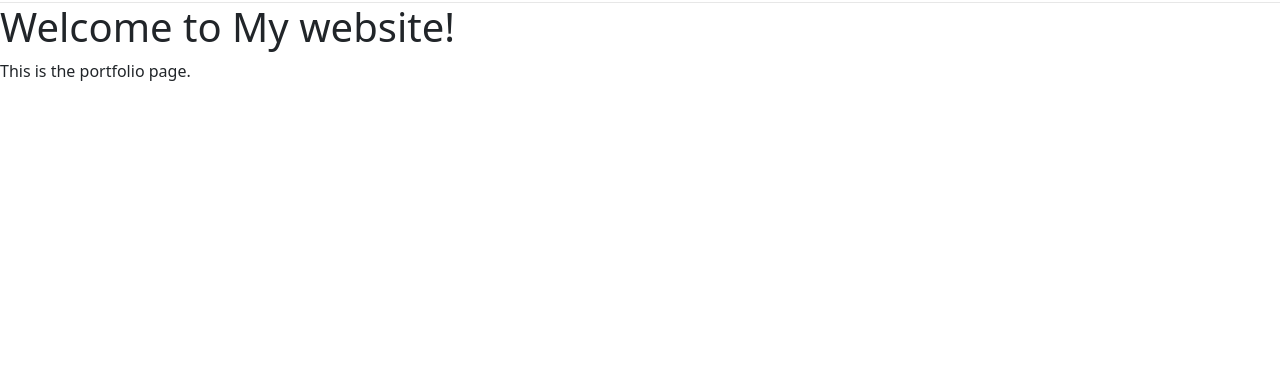
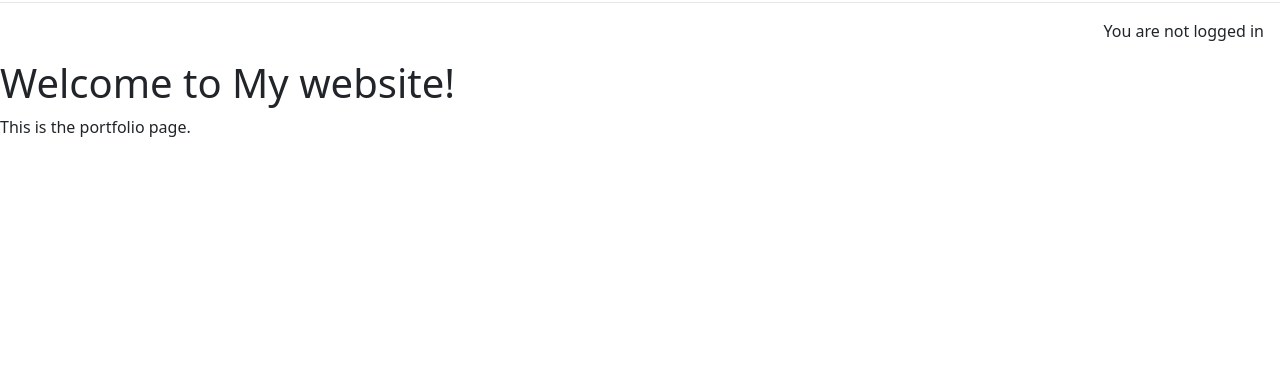
Before and after one commit to phoebeW17/sharp_sound_vision, a Django app: page /portfolio/ in a window 1280 px wide. Shown: the part 54-420 px from the top of the page. Run offline with Django 4.2, Linux system fonts and the light colour scheme.

Commit message:
add DTL tag conditional logic to base.html

```diff
--- a/templates/base.html
+++ b/templates/base.html
@@ -73,6 +73,12 @@
     </nav>
 
     <main class="flex-shrink-0 main-bg">
+        <!--CI LMS code -->
+        {% if user.is_authenticated %}
+        <p class="text-end m-3">You are logged in as {{ user }}</p>
+        {% else %}
+        <p class="text-end m-3">You are not logged in</p>
+        {% endif %}
 
         {% block content %}
         <!-- Content Goes here -->
```
